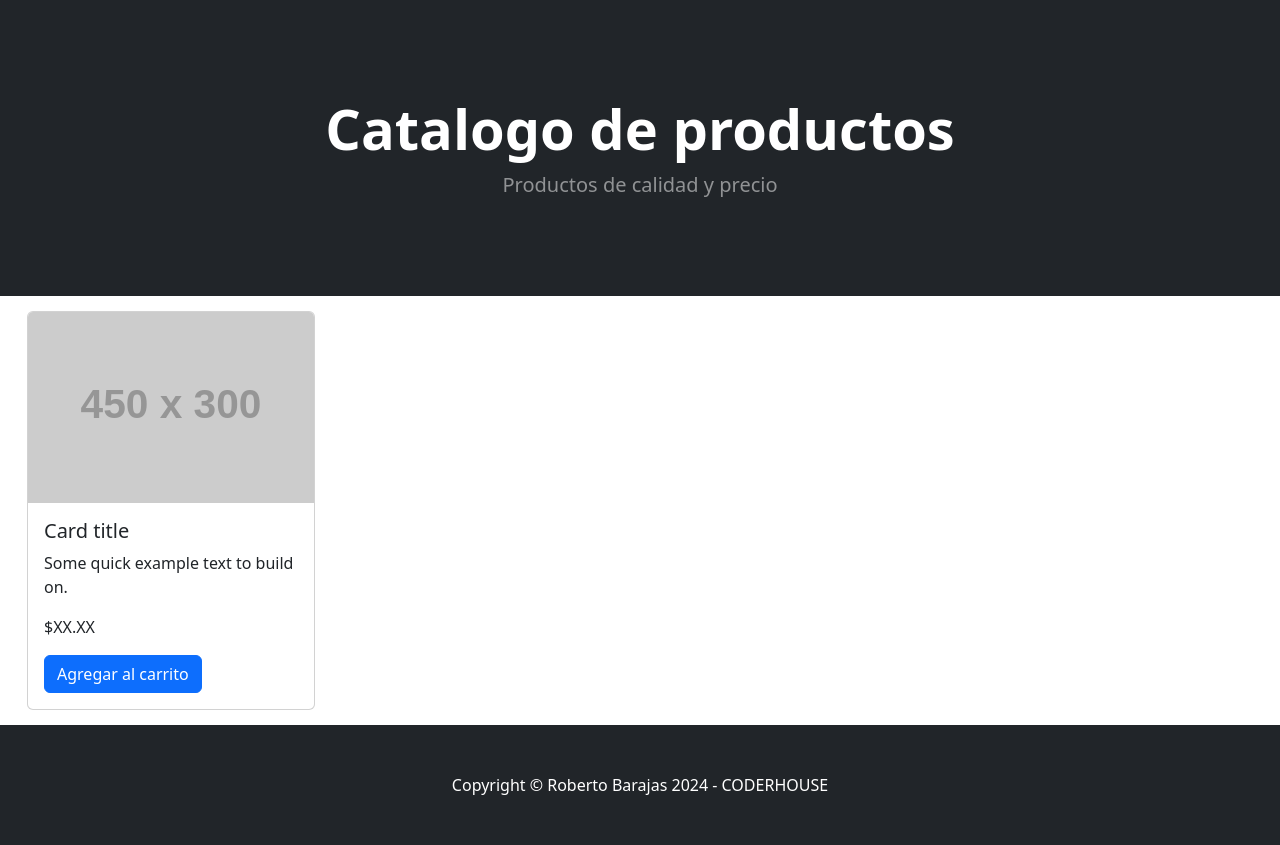
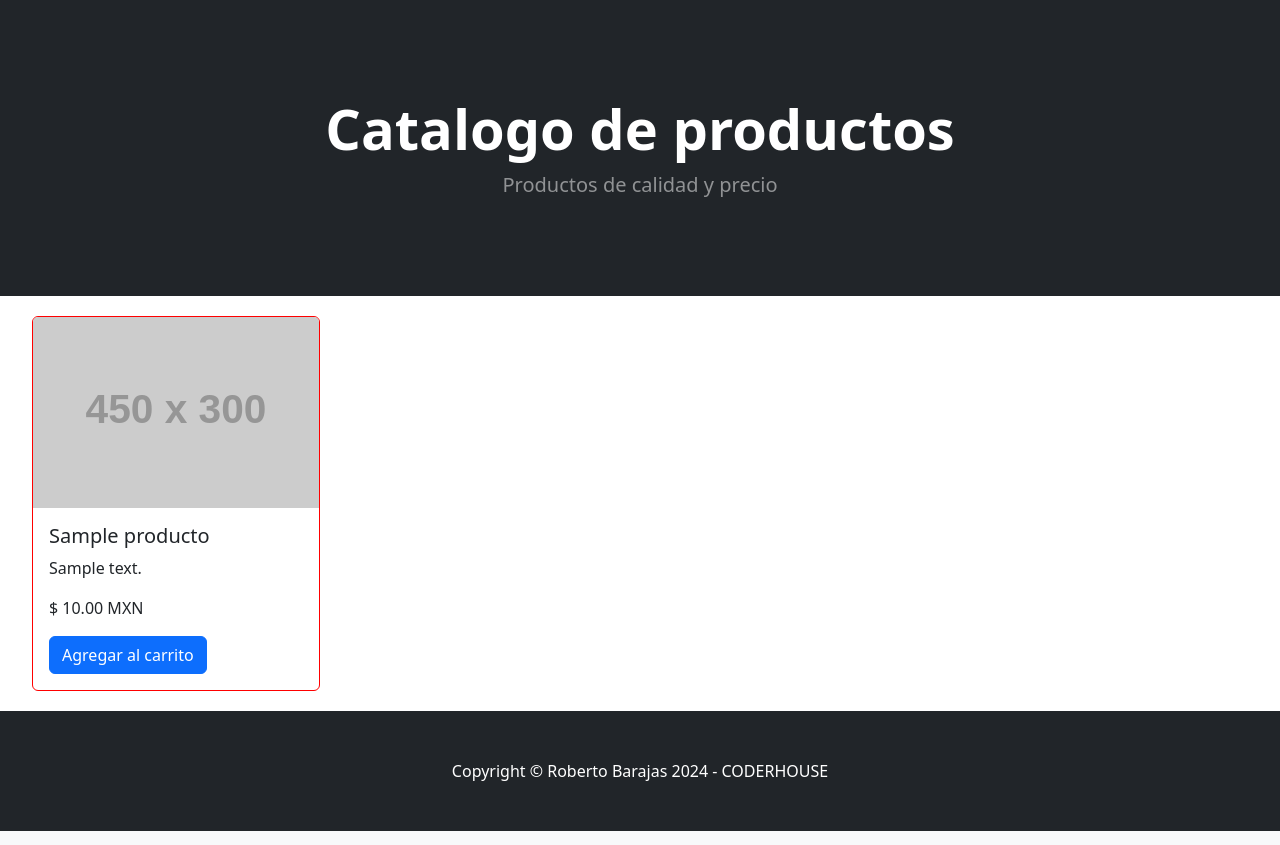
Before and after one commit to robarajas/preentrega03-coderh, a Django app: page /productos/ in a window 1280 px wide. Shown: the part 57-902 px from the top of the page. Run offline with Django 5.2, Linux system fonts and the light colour scheme; tables that the repository leaves empty hold one stand-in row (values such as "Sample post"); grey boxes labelled with a size stand in for pictures from a placeholder-image service; some libraries are stand-ins or nearby versions.

Commit message:
Se integra consulta del módelo de productos para que carge desde base de datos, losproductos existentes en forma de tarjetas, dentro de la vista productos

```diff
--- a/productos/static/css/mystyles.css
+++ b/productos/static/css/mystyles.css
@@ -7,3 +7,8 @@
   height: 40px;
   color: white;
 } */
+@media (max-width: 150px) {
+  .card {
+      flex-direction: column; /* Cambia la dirección del contenedor a columnas */
+  }
+}
--- a/productos/views.py
+++ b/productos/views.py
@@ -1,5 +1,7 @@
 from django.shortcuts import render
+from productos.models import Producto
 
 # Create your views here.
 def catalogo(request):
-    return render(request, 'productos/catalogo.html')
+    products_list = Producto.objects.all()
+    return render(request, 'productos/catalogo.html', {'productos': products_list })
--- a/templates/index.html
+++ b/templates/index.html
@@ -49,7 +49,7 @@
             </div>
         </header>
         <!-- CONTAINER_LAYOUT -->
-        <div class="container-fluid">
+        <div class="container-fluid" style="margin: 5px; display: flex; felx-wrap: wrap;">
             {% block container_layout %}
             {% endblock container_layout %}
         </div>
--- a/templates/productos/catalogo.html
+++ b/templates/productos/catalogo.html
@@ -10,13 +10,15 @@
 {% endblock title_banner %}
 
 {% block container_layout %}
-<div class="card" style="width: 18rem; margin: 15px;">
-  <img src="https://dummyimage.com/450x300/dee2e6/6c757d.jpg" class="card-img-top" alt="myimage">
-  <div class="card-body">
-    <h5 class="card-title">Card title</h5>
-    <p class="card-text">Some quick example text to build on.</p>
-    <p class="card-text">$XX.XX</p>
-    <a href="#" class="btn btn-primary">Agregar al carrito</a>
-  </div>
-</div>
+  {% for producto in productos %}
+      <div class="card" style="width: 18rem; margin: 15px; border: 1px solid red;">
+        <img src="https://dummyimage.com/450x300/dee2e6/6c757d.jpg" class="card-img-top" alt="myimage">
+        <div class="card-body">
+          <h5 class="card-title">{{producto.nombre}}</h5>
+          <p class="card-text">{{producto.descripcion}}</p>
+          <p class="card-text">$ {{producto.precio}} MXN</p>
+          <a href="#" class="btn btn-primary">Agregar al carrito</a>
+        </div>
+      </div>
+  {% endfor %}
 {% endblock container_layout %}
```
